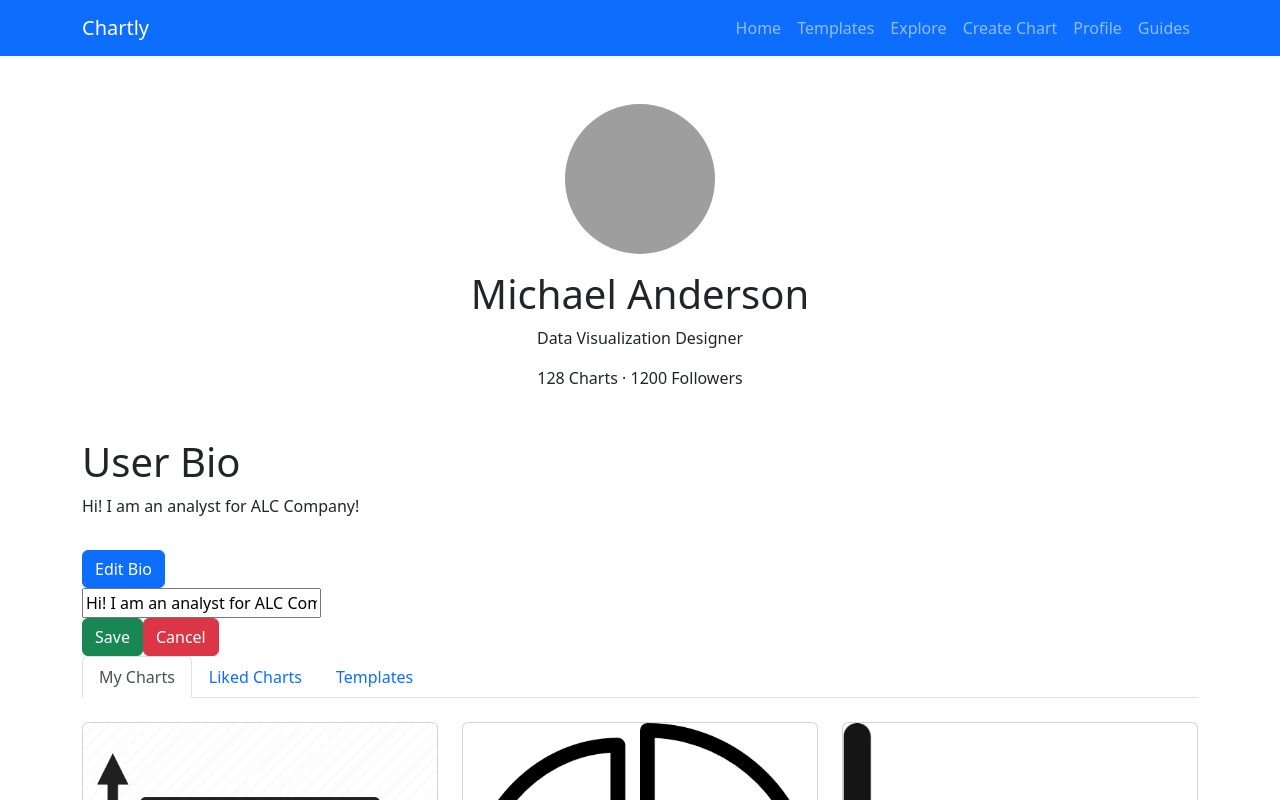
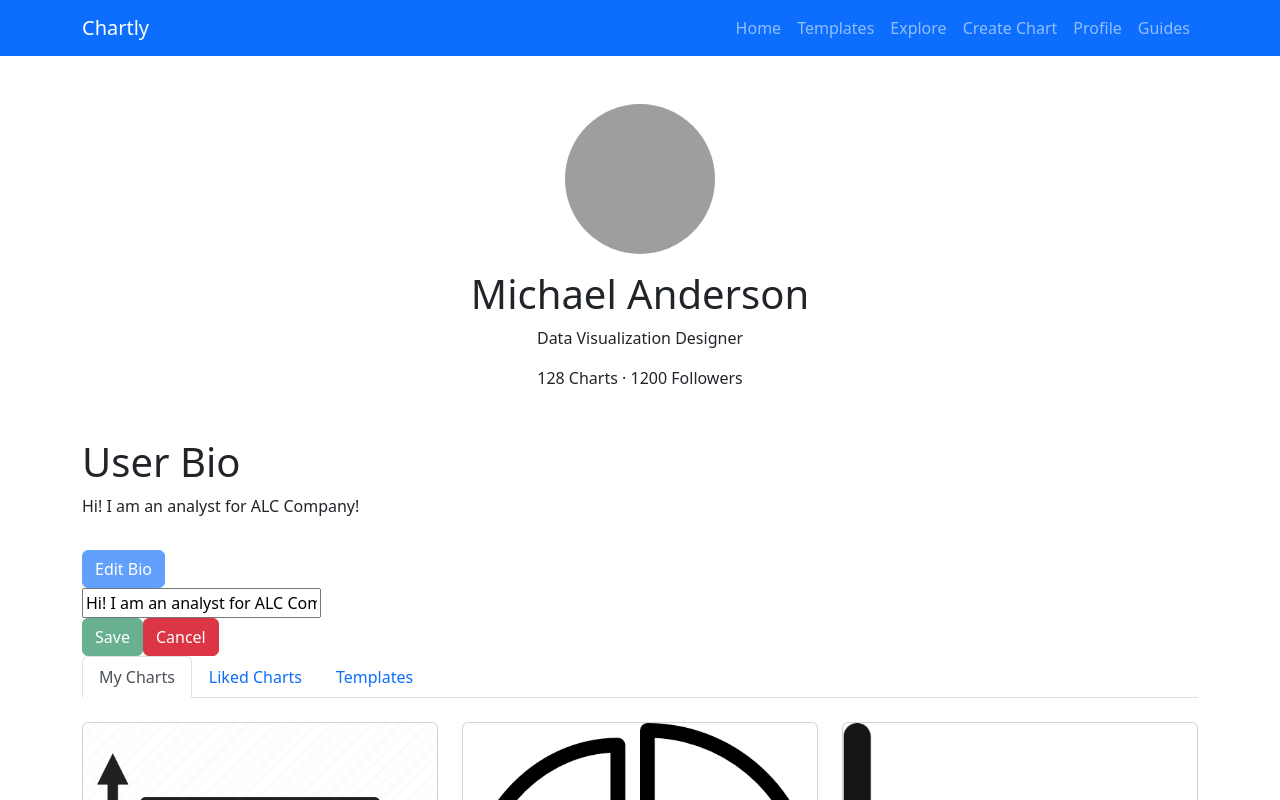
Before and after one commit to khoo23/chartly, a React (Create React App) app: page /profile in a window 1280 px wide. Both pictures are taken after a click on the button "Edit Bio". Shown: the top 800 px of the page. Built offline with nearby package versions, Linux system fonts and the light colour scheme; grey boxes are pictures that could not be loaded.

Commit message:
Limited when the user can submit changes to bio.

```diff
--- a/src/pages/UserProfile.js
+++ b/src/pages/UserProfile.js
@@ -7,7 +7,7 @@ const userProfile = {
     charts: 128,
     liked: 45,
     avatar: "/assets/avatar.png",
-bio: "Hi! I am an analyst for ALC Company!"
+    bio: "Hi! I am an analyst for ALC Company!"
 };
 
 const userCharts = [
@@ -32,7 +32,9 @@ const templates = [
 const UserProfile = () => {
     const [activeTab, setActiveTab] = useState("my-charts");
     const [editStatus, makeEdits] = useState("viewing");
+    const [boxStatus, setBox] = useState("noSubmit");
     const [bioText, bioUpdate] = useState(userProfile.bio);
+    const [testOut, chOut] = useState(false);
 
     const renderCharts = (charts) => {
         return (
@@ -56,10 +58,15 @@ const UserProfile = () => {
     };
 
     const editBio = () => {
+        setBox("noSubmit");
         makeEdits("editing");
     };
 
     const textChange = (value) => {
+        //Prevent the submit button from being pressed if the box is unchanged or empty
+        // If statement only works if coparing with passed parameter
+        if (value === "" || value === userProfile.bio) setBox("noSubmit");
+        else setBox("submit");
         bioUpdate(value);
     };
 
@@ -85,9 +92,9 @@ const UserProfile = () => {
             <div>
                 <h1>User Bio</h1>
                 <p id="bio">{renderBio()}</p>
-                <button className="btn btn-primary mt-3" onClick={editBio}>Edit Bio</button> <br/>
+                <button className="btn btn-primary mt-3" onClick={editBio} disabled={editStatus === "editing"}>Edit Bio</button> <br/>
                 <input id='bioEdit' type='textbox' hidden={editStatus === "viewing"} value={bioText} onChange={(e) => textChange(e.target.value)}></input><br/>
-                <button className="btn btn-success" hidden={editStatus === "viewing"} onClick={(e) => changeBio(true)}>Save</button>
+                <button className="btn btn-success" hidden={editStatus === "viewing"} disabled={boxStatus === "noSubmit"} onClick={(e) => changeBio(true)}>Save</button>
                 <button className="btn btn-danger" hidden={editStatus === "viewing"} onClick={(e) => changeBio(false)}>Cancel</button>
             </div>
 
@@ -120,6 +127,7 @@ const UserProfile = () => {
                     </div>
                 )}
             </div>
+            <p>{bioText} {userProfile.bio} {testOut}</p>
         </div>
     );
 };
```
